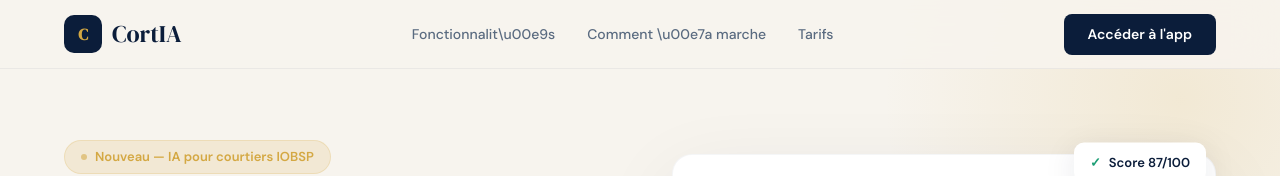
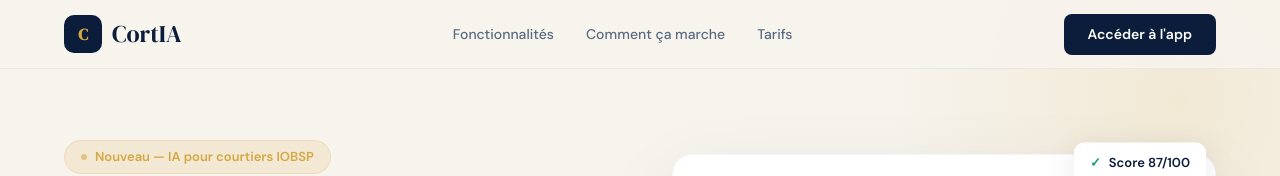
Before and after one commit to Manolo05/cortia, a Next.js app: page / in a window 1280 px wide. Shown: the top 176 px of the page. Built offline with nearby package versions, Linux system fonts and the light colour scheme.

Commit message:
Update French text in ClientInteractions component

```diff
--- a/src/components/landing/ClientInteractions.tsx
+++ b/src/components/landing/ClientInteractions.tsx
@@ -10,11 +10,11 @@ export function NavButtons() {
   return (
     <>
       <div style={{ display: 'flex', gap: 32, fontSize: 14, fontWeight: 500, color: '#5A6B80' }}>
-        <button onClick={() => scrollTo('features')} style={{ background: 'none', border: 'none', color: 'inherit', cursor: 'pointer' }}>Fonctionnalit\u00e9s</button>
-        <button onClick={() => scrollTo('how')} style={{ background: 'none', border: 'none', color: 'inherit', cursor: 'pointer' }}>Comment \u00e7a marche</button>
+        <button onClick={() => scrollTo('features')} style={{ background: 'none', border: 'none', color: 'inherit', cursor: 'pointer' }}>Fonctionnalités</button>
+        <button onClick={() => scrollTo('how')} style={{ background: 'none', border: 'none', color: 'inherit', cursor: 'pointer' }}>Comment ça marche</button>
         <button onClick={() => scrollTo('pricing')} style={{ background: 'none', border: 'none', color: 'inherit', cursor: 'pointer' }}>Tarifs</button>
       </div>
-      <button onClick={() => router.push('/login')} style={{ background: '#0B1D3A', color: '#fff', padding: '10px 24px', borderRadius: 8, fontSize: 14, fontWeight: 600, border: 'none', cursor: 'pointer' }}>{"Acc\u00e9der \u00e0 l'app"}</button>
+      <button onClick={() => router.push('/login')} style={{ background: '#0B1D3A', color: '#fff', padding: '10px 24px', borderRadius: 8, fontSize: 14, fontWeight: 600, border: 'none', cursor: 'pointer' }}>{"Accéder à l'app"}</button>
     </>
   )
 }
@@ -55,7 +55,7 @@ export function FooterLinks() {
   const scrollTo = (id: string) => document.getElementById(id)?.scrollIntoView({ behavior: 'smooth' })
   return (
     <div style={{ display: 'flex', flexDirection: 'column', gap: 10, fontSize: 14, color: '#5A6B80' }}>
-      <button onClick={() => scrollTo('features')} style={{ background: 'none', border: 'none', color: 'inherit', cursor: 'pointer', textAlign: 'left', padding: 0 }}>Fonctionnalit\u00e9s</button>
+      <button onClick={() => scrollTo('features')} style={{ background: 'none', border: 'none', color: 'inherit', cursor: 'pointer', textAlign: 'left', padding: 0 }}>Fonctionnalités</button>
       <button onClick={() => scrollTo('pricing')} style={{ background: 'none', border: 'none', color: 'inherit', cursor: 'pointer', textAlign: 'left', padding: 0 }}>Tarifs</button>
     </div>
   )
```
